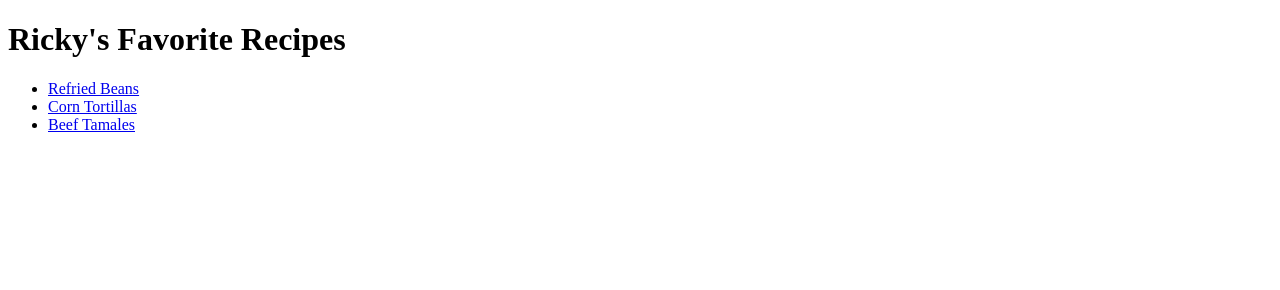
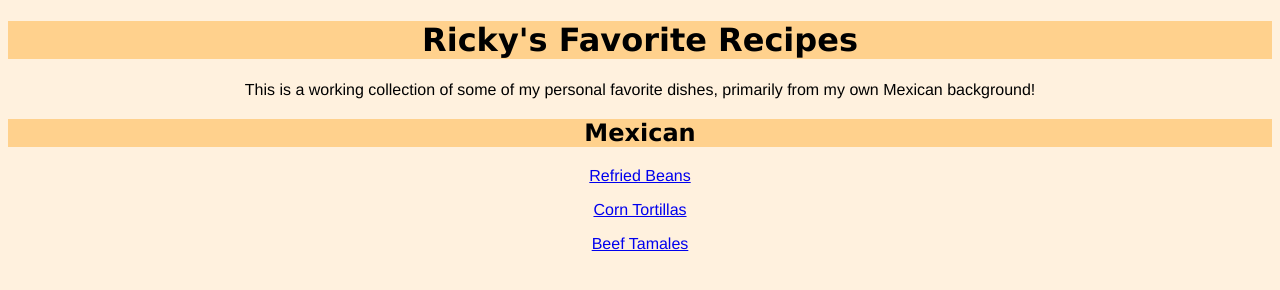
Before and after one commit to rickyysee/odin-recipes, a plain HTML site: page index.html in a window 1280 px wide. Drawn offline with Linux system fonts and the light colour scheme.

Commit message:
Apply external CSS file to all recipe html files
Used selectors to add some color and more interesting font choices to the main page and each subsequent recipe page. Lists are left-aligned, everything else centered. Applied orange colors throughout webpages. Still need to add some more values to the .block class.

```diff
--- a/index.html
+++ b/index.html
@@ -2,16 +2,19 @@
 
 <html lang="en">
 <head>
+    <link rel="stylesheet" href="styles.css">
     <meta charset="UTF-8">
     <title>Ricky's Favorite Recipes</title>
 </head>
 
-<body>
+<body class="main">
     <h1>Ricky's Favorite Recipes</h1>
-    <ul>
-        <li><a href="recipes/beans.html">Refried Beans</a></li>
-        <li><a href="recipes/tortillas.html">Corn Tortillas</a></li>
-        <li><a href="recipes/tamales.html">Beef Tamales</a></li>
-    </ul>
+    <p class="block">This is a working collection of some of my personal favorite dishes, primarily from my own Mexican background!</p>
+    <h2>Mexican</h2>
+    <div>
+        <p><a href="recipes/beans.html">Refried Beans</a></p>
+        <p><a href="recipes/tortillas.html">Corn Tortillas</a></p>
+        <p><a href="recipes/tamales.html">Beef Tamales</a></p>
+    </div>
 </body>
 </html>
--- /dev/null
+++ b/styles.css
@@ -0,0 +1,18 @@
+/* styles.css */
+
+* {
+    text-align: center;
+    font-family: Helvetica, "Calibri", sans-serif;
+}
+
+.main {
+    background-color: rgb(255, 241, 222);
+}
+h1, h2, h3 {
+    font-family: Verdana, Geneva, Tahoma, sans-serif;
+    background-color :rgb(255, 209, 141);
+}
+
+li {
+    text-align: left;
+}
```
Also changed, not shown: recipes/beans.html (+2 -5 lines), recipes/tamales.html (+2 -4 lines), recipes/tortillas.html (+2 -5 lines).
